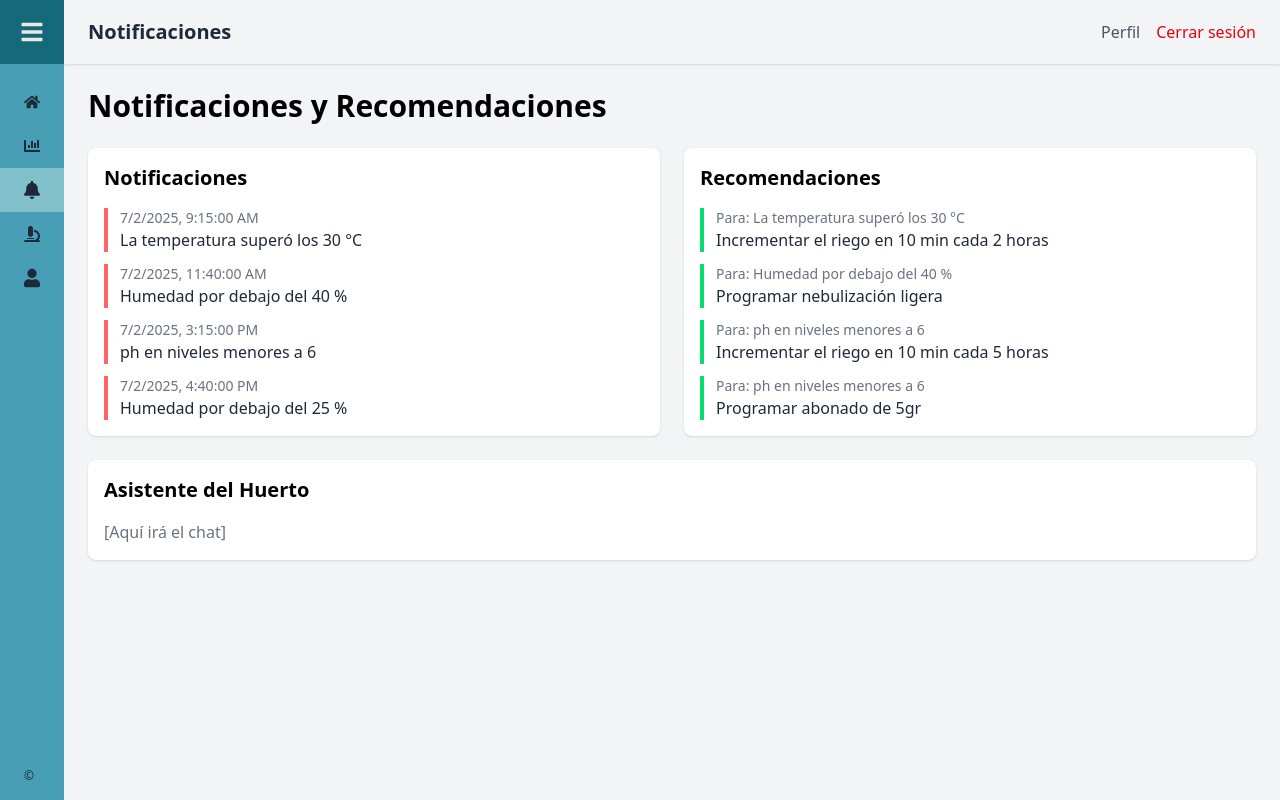
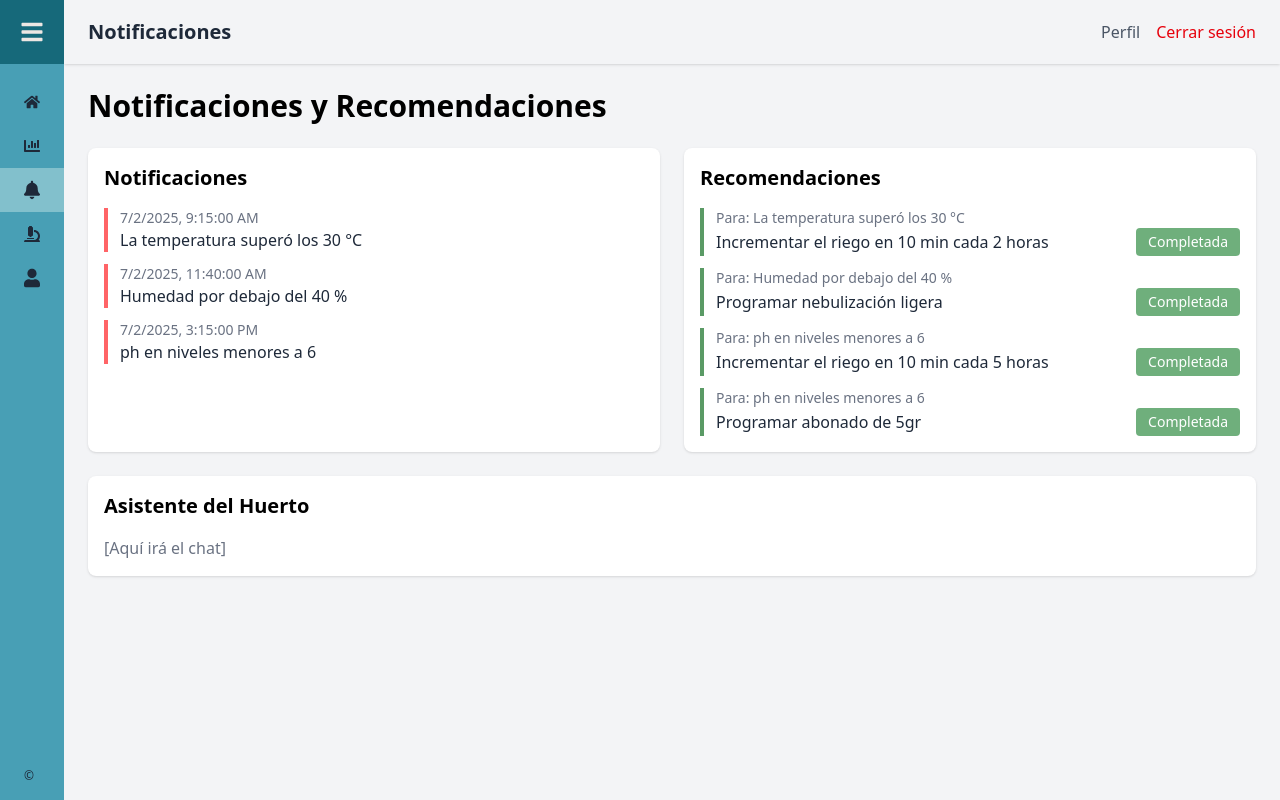
Before and after one commit to Manuel-GarCed/proyecto_tesis, a React (Vite) app: page /notifications in a window 1280 px wide. Built offline with nearby package versions, Linux system fonts and the light colour scheme; sample sign-in values are in the browser's storage.

Commit message:
se agrega completar tareas

```diff
--- /dev/null
+++ b/src/components/Modal.jsx
@@ -0,0 +1,27 @@
+import React from 'react';
+import ReactDOM from 'react-dom';
+
+export default function Modal({ isOpen, onClose, children }) {
+  if (!isOpen) return null;
+
+  return ReactDOM.createPortal(
+    <>
+      {/* Overlay que cubre todo */}
+      <div
+        className="fixed inset-0 bg-black opacity-50 z-50"
+        onClick={onClose}
+      />
+
+      {/* Caja central */}
+      <div className="fixed inset-0 flex items-center justify-center z-50">
+        <div
+          className="bg-white rounded-lg shadow-lg p-6 w-95"
+          onClick={e => e.stopPropagation() /* evita que cerrar al clickar dentro */}
+        >
+          {children}
+        </div>
+      </div>
+    </>,
+    document.body
+  );
+}
--- a/src/index.css
+++ b/src/index.css
@@ -10,6 +10,8 @@
   --color-cielo-claro: #82c0cc;
   --color-fondo-hueso: #ede7e3;
   --color-amarillo-concreto: #ffa62b;
+  --color-verde-suave: #6faf7c;
+  --color-verde-suave-oscuro: #5a9a65;
 }
 
 /* Clases de utilidad para usar en Tailwind */
--- a/src/pages/Notifications.jsx
+++ b/src/pages/Notifications.jsx
@@ -1,21 +1,48 @@
-import React from 'react';
+import React, { useState } from 'react';
 import {
-  notifications,
-  recommendations
+  notifications as initialNotifications,
+  recommendations as initialRecommendations
 } from '../data/alerts';
+import Modal from '../components/Modal';
 
-export default function Notifications() {
+export default function NotificationsPage() {
+  // 1) Estado local para recomendaciones
+  const [recs, setRecs] = useState(
+    initialRecommendations.map(r => ({ ...r, completed: false }))
+  );
+  // 2) Qué recomendación estamos confirmando
+  const [confirmRecId, setConfirmRecId] = useState(null);
+
+  // 3) Solo las pendientes
+  const pendingRecs = recs.filter(r => !r.completed);
+
+  // 4) Notificaciones con al menos una rec pendiente
+  const visibleNotifications = initialNotifications.filter(n =>
+    pendingRecs.some(r => r.notificationId === n.id)
+  );
+
+  // 5) Marca completada y cierra modal
+  const completeRec = id => {
+    setRecs(rs =>
+      rs.map(r => (r.id === id ? { ...r, completed: true } : r))
+    );
+    setConfirmRecId(null);
+  };
+
   return (
-    <div className="p-6 space-y-6">
+    <div className="p-6 space-y-6 relative">
       <h1 className="text-3xl font-bold">Notificaciones y Recomendaciones</h1>
 
-      {/* Sección principal en dos columnas */}
+      {/* Grid de 2 columnas */}
       <div className="grid grid-cols-1 md:grid-cols-2 gap-6">
-        {/* 1) Notificaciones */}
+        {/* --- Notificaciones --- */}
         <div className="bg-white p-4 rounded-lg shadow">
           <h2 className="text-xl font-semibold mb-4">Notificaciones</h2>
+          {visibleNotifications.length === 0 ? (
+            <p className="text-gray-500">Todas las notificaciones atendidas</p>
+          ) : (
             <ul className="space-y-3">
-            {notifications.map(n => (
+              {visibleNotifications.map(n => (
                 <li key={n.id} className="border-l-4 border-red-400 pl-3">
                   <div className="text-sm text-gray-500">
                     {new Date(n.timestamp).toLocaleString()}
@@ -24,33 +51,72 @@ export default function Notifications() {
                 </li>
               ))}
             </ul>
+          )}
         </div>
 
-        {/* 2) Recomendaciones */}
+        {/* --- Recomendaciones --- */}
         <div className="bg-white p-4 rounded-lg shadow">
           <h2 className="text-xl font-semibold mb-4">Recomendaciones</h2>
+          {pendingRecs.length === 0 ? (
+            <p className="text-gray-500">No hay recomendaciones pendientes</p>
+          ) : (
             <ul className="space-y-3">
-            {recommendations.map(r => {
-              const note = notifications.find(n => n.id === r.notificationId);
+              {pendingRecs.map(r => {
+                const note = initialNotifications.find(n => n.id === r.notificationId);
                 return (
-                <li key={r.id} className="border-l-4 border-green-400 pl-3">
+                  <li key={r.id} className="border-l-4 border-verde-suave-oscuro pl-3">
                     <div className="text-sm text-gray-500">
                       Para: {note?.message}
                     </div>
-                  <div className="text-gray-800">{r.action}</div>
+                    <div className="flex items-center justify-between">
+                      <span className="text-gray-800">{r.action}</span>
+                      <button
+                        onClick={() => setConfirmRecId(r.id)}
+                        className="ml-4 text-sm text-white bg-verde-suave hover:bg-verde-suave-oscuro px-3 py-1 rounded transition"
+                      >
+                        Completada
+                      </button>
+                    </div>
                   </li>
                 );
               })}
             </ul>
+          )}
         </div>
       </div>
 
-      {/* 3) Chatbot NLP */}
+      {/* --- Chatbot placeholder --- */}
       <div className="bg-white p-4 rounded-lg shadow">
         <h2 className="text-xl font-semibold mb-4">Asistente del Huerto</h2>
-        {/* placeholder */}
-        <div className="text-gray-500">[Aquí irá el chat]</div>
+        <p className="text-gray-500">[Aquí irá el chat]</p>
       </div>
+
+      {/* --- Modal de confirmación --- */}
+      <Modal
+        isOpen={confirmRecId !== null}
+        onClose={() => setConfirmRecId(null)}
+      >
+        <h3 className="text-lg font-semibold mb-4">
+          ¿Estás seguro que quieres marcar como completada esta recomendación?
+        </h3>
+        <p className="text-gray-600 mb-6">
+          Esta acción no puede deshacerse.
+        </p>
+        <div className="flex justify-end space-x-4">
+          <button
+            onClick={() => setConfirmRecId(null)}
+            className="px-4 py-2 rounded bg-gray-200 hover:bg-gray-300 transition"
+          >
+            Cancelar
+          </button>
+          <button
+            onClick={() => completeRec(confirmRecId)}
+            className="px-4 py-2 rounded bg-verde-suave text-white hover:bg-verde-suave-oscuro transition"
+          >
+            Completar
+          </button>
+        </div>
+      </Modal>
     </div>
   );
 }
```
Lines whose indentation alone changed are shown as unchanged.
